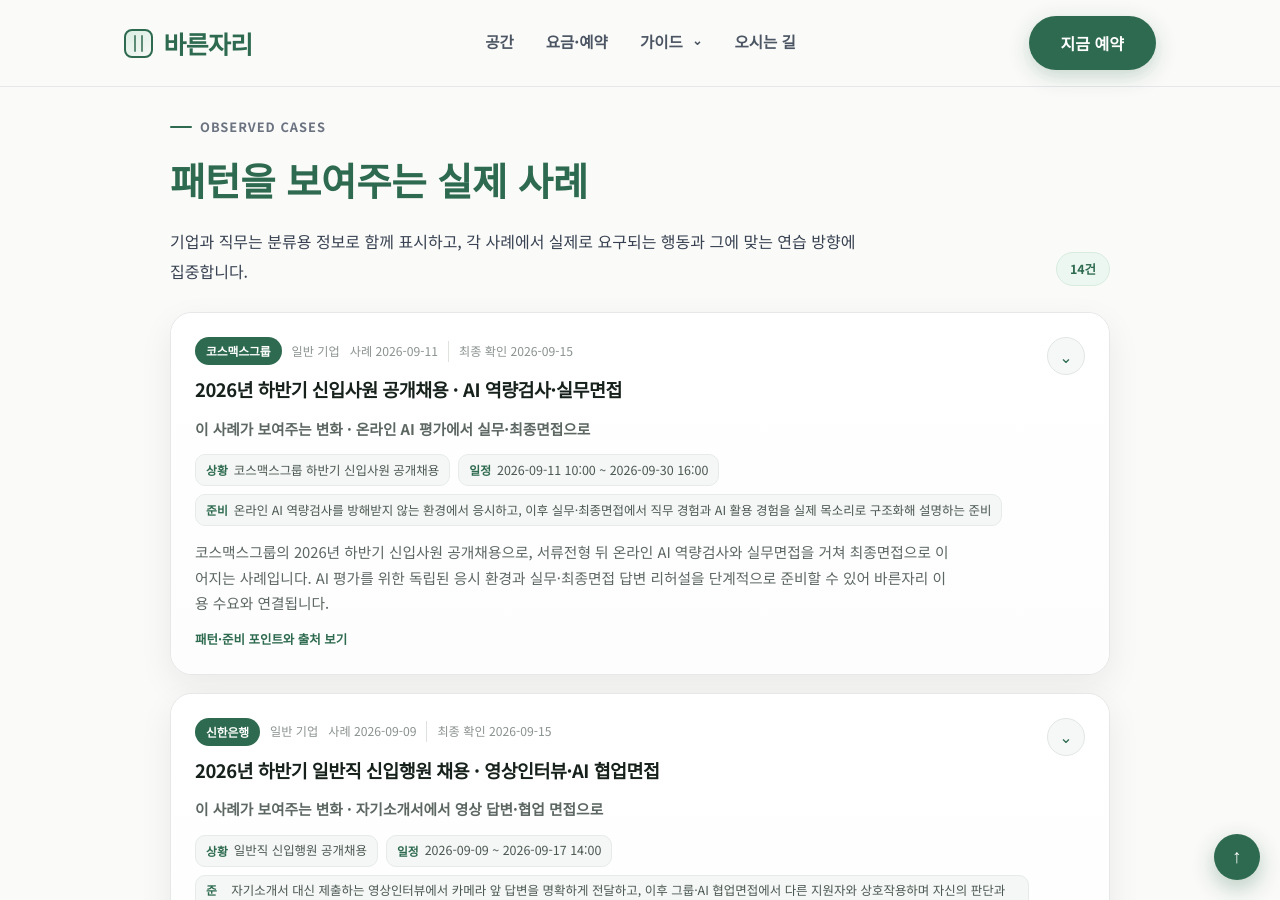
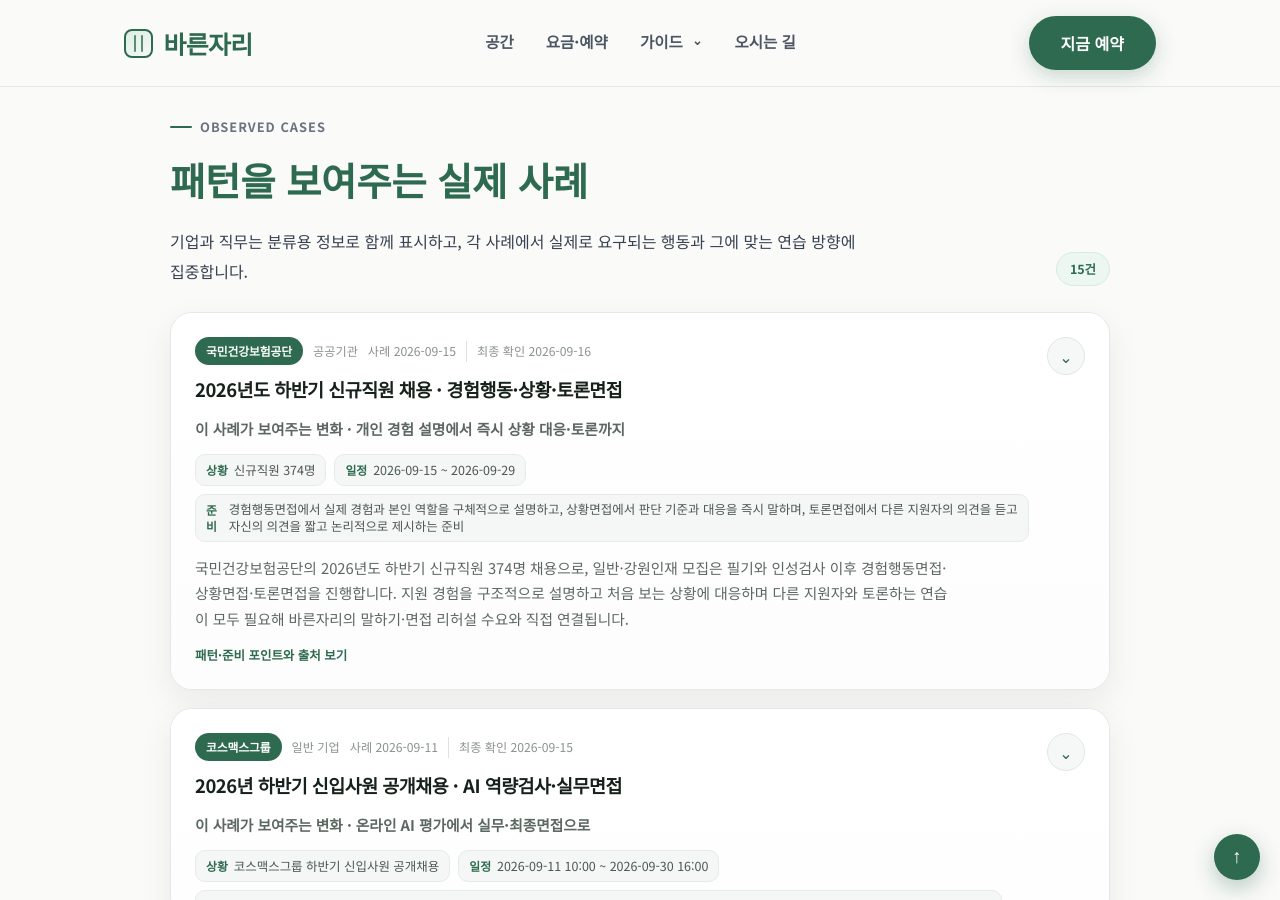
Before and after one commit to bareunspace/blog, a Jekyll site: the page built from cases/index.html, in a window 1280 px wide and 900 px high, scrolled down 1273 px. Built offline with Jekyll 4.4.1, drawn with Linux system fonts in a browser that asks for light colours; some of the changed text lies outside the part shown.

Commit message:
Add NHIS 2026 fall interview case

```diff
--- a/_data/cases_updates.yml
+++ b/_data/cases_updates.yml
@@ -1,7 +1,110 @@
 version: 1
-updated_at: 2026-09-15
+updated_at: 2026-09-16
 
 cases:
+  - id: nhis-2026-fall-new-hire-interview
+    type: hiring
+    topic: interview
+    job: public-sector
+    company: 국민건강보험공단
+    company_slug: nhis
+    title: 2026년도 하반기 신규직원 채용 · 경험행동·상황·토론면접
+    summary: 국민건강보험공단의 2026년도 하반기 신규직원 374명 채용으로, 일반·강원인재 모집은 필기와 인성검사 이후 경험행동면접·상황면접·토론면접을 진행합니다. 지원 경험을 구조적으로 설명하고 처음 보는 상황에 대응하며 다른 지원자와 토론하는 연습이 모두 필요해 바른자리의 말하기·면접 리허설 수요와 직접 연결됩니다.
+
+    published_at: 2026-09-15
+    verified_at: 2026-09-16
+
+    application:
+      start: "2026-09-15"
+      end: "2026-09-29"
+      period_label: "2026-09-15 ~ 2026-09-29"
+      hiring_size: 신규직원 374명
+      roles: 행정직 · 건강직 · 요양직 · 전산직 등
+
+    selection:
+      process_label: 지원서 접수 → 서류심사 → 필기시험 → 인성검사·증빙서류 제출 → 면접시험(경험행동·상황·토론) → 수습임용
+      interview_focus: 경험행동면접에서 실제 경험과 본인 역할을 구체적으로 설명하고, 상황면접에서 판단 기준과 대응을 즉시 말하며, 토론면접에서 다른 지원자의 의견을 듣고 자신의 의견을 짧고 논리적으로 제시하는 준비
+      stages:
+        - 지원서 접수
+        - 서류심사
+        - 필기시험 · 일반·강원인재 등 해당 모집
+        - 인성검사 및 증빙서류 제출
+        - 경험행동면접
+        - 상황면접
+        - 토론면접 · 전산직은 코딩테스트+과제면접으로 대체
+        - 수습임용
+
+    pattern:
+      label: 개인 경험 설명에서 즉시 상황 대응·토론까지
+      insight: 한 번의 면접에서 경험행동, 상황 대응, 토론을 연속해서 확인하므로 예상 답변 암기만으로는 부족하고 경험 설명, 즉답, 타인과의 상호작용을 각각 실제 목소리로 반복해야 하는 사례입니다.
+      practice_shift: 핵심 경험을 60~90초로 설명한 뒤 상황 질문에 30~60초로 즉답하고, 토론에서는 기조발언·동의·보완·반대 발언을 짧게 이어서 연습하기
+
+    signals:
+      situation_interview: true
+      video_interview: false
+      ai_interview: false
+      task_interview: null
+      deep_interview: true
+      pt_interview: false
+      english_interview: false
+      physical_test: false
+
+    curation:
+      status: selected
+      fit_score: 5
+      why_selected: 374명 규모의 대형 공개채용이며 공식 공공기관 채용정보에 경험행동면접·상황면접·토론면접이 명시되어 있습니다. 말하기, 즉시 상황 대응, 다인 토론 리허설 수요가 모두 있어 바른자리와 직접 연결됩니다.
+      reuse_targets:
+        - cases
+        - interview-hub
+        - job-page
+        - related-post
+
+    barunjari:
+      relevance: high
+      hub: interview
+      practice_types:
+        - speaking
+        - recording
+        - behavioral-interview
+        - situational-response
+        - group-discussion
+        - follow-up-response
+      practice_points:
+        - 주요 경험을 상황 → 본인 역할 → 행동 → 판단 이유 → 결과 순서로 60~90초 안에 설명하기
+        - 처음 보는 상황 질문에 판단 기준 → 행동 → 이유 순서로 30~60초 안에 답하기
+        - 토론 주제를 받고 결론 → 근거 → 제안 순서로 30초 기조발언을 말하기
+        - 상대 의견을 요약한 뒤 동의·보완·반대 중 하나의 방식으로 짧게 이어 말하기
+      excluded:
+        - 실제 국민건강보험공단 면접 질문이나 토론 주제를 보유하거나 제공한다는 표현
+        - 특정 답변이 합격에 유리하다고 단정하는 표현
+        - 국민건강보험공단과 제휴된 채용·코칭 서비스라는 표현
+        - 채용 결과 또는 합격 가능성을 보장하는 표현
+
+    notes:
+      - 공고 등록일은 2026년 9월 15일이며 공고기간은 9월 15일부터 9월 29일까지입니다.
+      - 채용인원은 총 374명으로 공공기관 채용정보시스템에 공시되어 있습니다.
+      - 일반·강원인재 모집의 최종 면접은 경험행동면접, 상황면접, 토론면접으로 안내되어 있습니다.
+      - 전산직은 토론면접 대신 코딩테스트와 과제면접을 실시한다고 명시되어 있습니다.
+      - 장애·보훈 제한경쟁은 필기시험 없이 인성검사·증빙 제출 후 경험행동·상황·토론면접으로 진행됩니다.
+      - 세부 일정과 직렬별 전형은 변경될 수 있으므로 지원자는 공식 공고를 다시 확인해야 합니다.
+
+    source:
+      publisher: 국민건강보험공단
+      title: 2026년도 하반기 국민건강보험공단 신규직원 채용 공고
+      url: http://www.nhis.or.kr/nhis/together/wbhaea02700m01.do?mode=view&articleNo=11013562&article.offset=0&articleLimit=10
+      published_at: "2026-09-15"
+      checked_at: 2026-09-16
+
+    references:
+      - publisher: ALIO 공공기관 채용정보
+        title: 2026년도 하반기 국민건강보험공단 신규직원 채용 공고
+        url: https://job.alio.go.kr/recruitview.do?idx=305006
+        checked_at: 2026-09-16
+
+    related:
+      url: /posts/interview-answer-practice/
+      label: 면접 답변 60분 연습법 보기
+
   - id: shinhan-bank-2026-fall-video-interview
     type: hiring
     topic: interview
```
